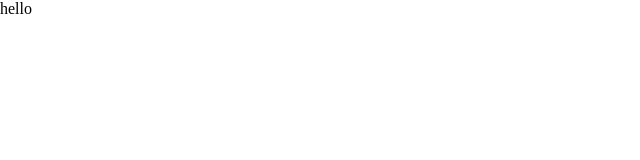
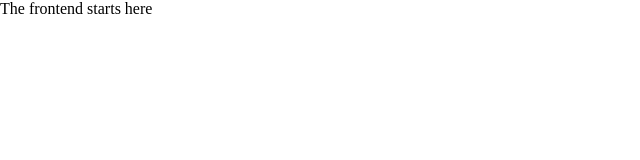
Before and after one commit to Johnpii1/breej-fork, a React (Vite) app in the folder frontend/: page / in a window 1280 px wide. Shown: the top 160 px of the page, without its empty margins (0-640 px from the left). Built offline with nearby package versions, Linux system fonts and the light colour scheme.

Commit message:
updated the hero section

```diff
--- a/frontend/src/App.tsx
+++ b/frontend/src/App.tsx
@@ -6,7 +6,7 @@ function App() {
 
   return (
     <>
-      hello
+      The frontend starts here
     </>
   )
 }
```
